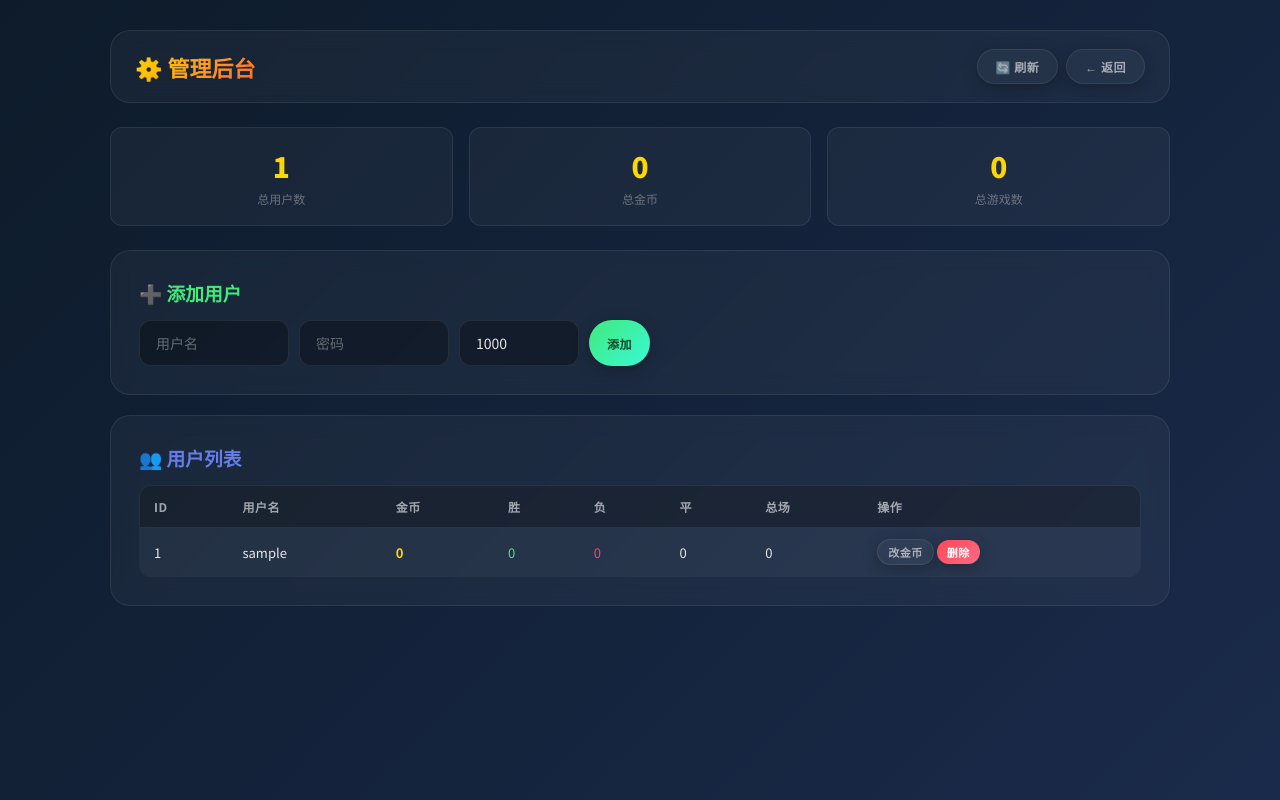
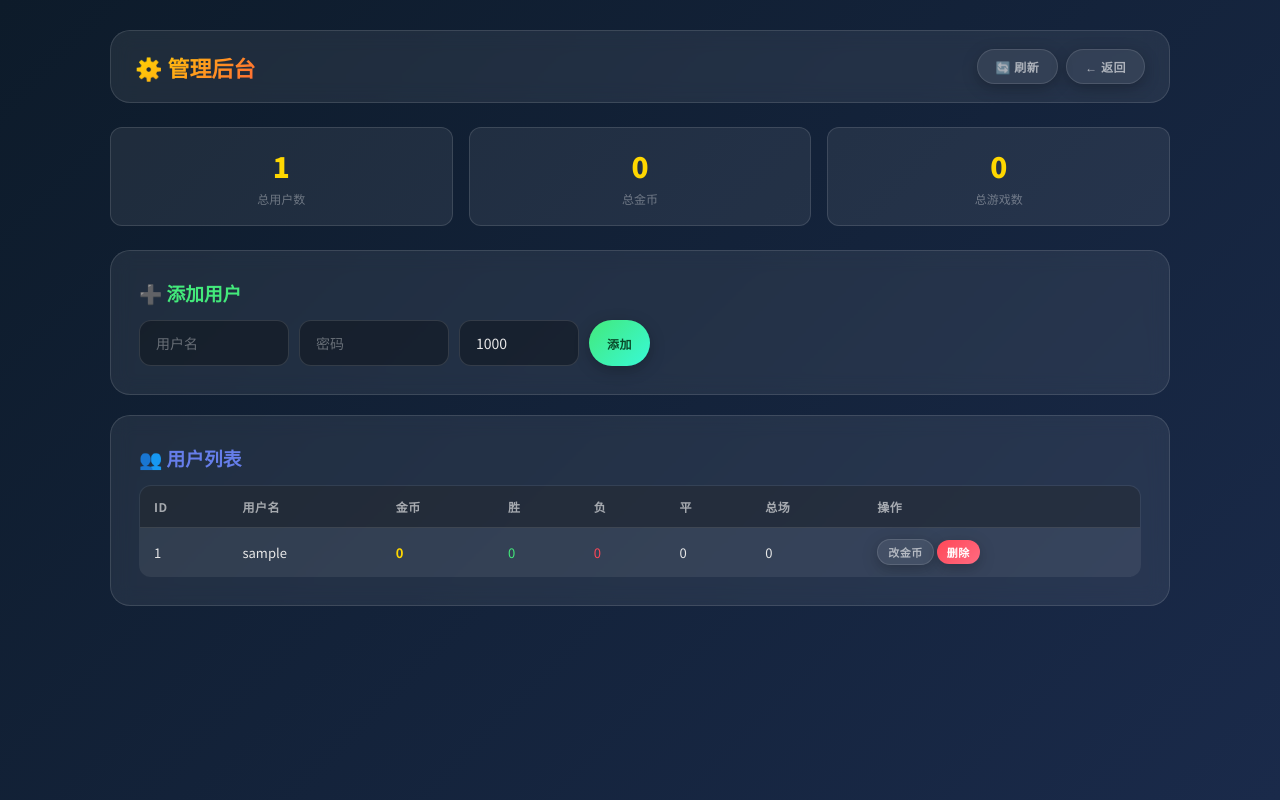
Before and after one commit to cerqwq/sans-, a Flask app: page /admin in a window 1280 px wide. Run offline with Flask 3, Linux system fonts and the light colour scheme; the visitor is signed in with stand-in values (Sample User, id 1); data comes from the database, SQL or seed files in the repository; data that the repository does not hold is empty.

Commit message:
提升CSS对比度：卡片和边框更清晰可见

```diff
--- a/static/style.css
+++ b/static/style.css
@@ -10,8 +10,8 @@
     --bg-felt: #0d3a1a;
     --bg-felt-light: #1a6b35;
     --bg-card: #132a1c;
-    --bg-surface: rgba(255,255,255,0.04);
-    --bg-surface-hover: rgba(255,255,255,0.08);
+    --bg-surface: rgba(255,255,255,0.07);
+    --bg-surface-hover: rgba(255,255,255,0.12);
     --gold: #ffd700;
     --gold-dark: #b8960f;
     --green: #43e97b;
@@ -23,8 +23,8 @@
     --text: #e8e8e8;
     --text-dim: rgba(255,255,255,0.6);
     --text-muted: rgba(255,255,255,0.35);
-    --border: rgba(255,255,255,0.08);
-    --border-gold: rgba(255,215,0,0.25);
+    --border: rgba(255,255,255,0.12);
+    --border-gold: rgba(255,215,0,0.3);
     --shadow: 0 8px 32px rgba(0,0,0,0.4);
     --shadow-gold: 0 4px 20px rgba(255,215,0,0.15);
     --radius: 12px;
```
